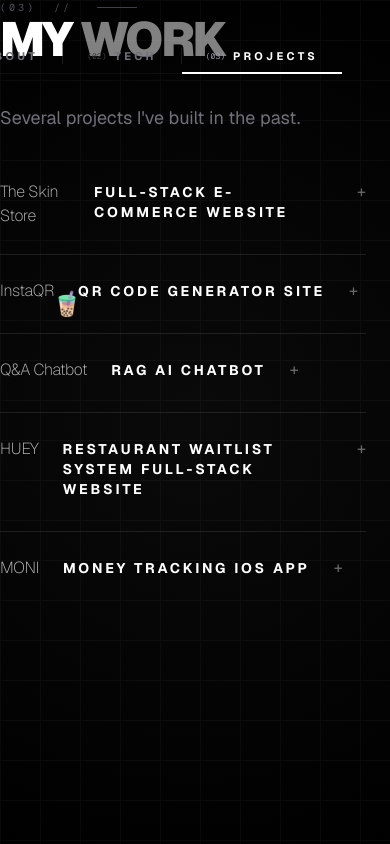
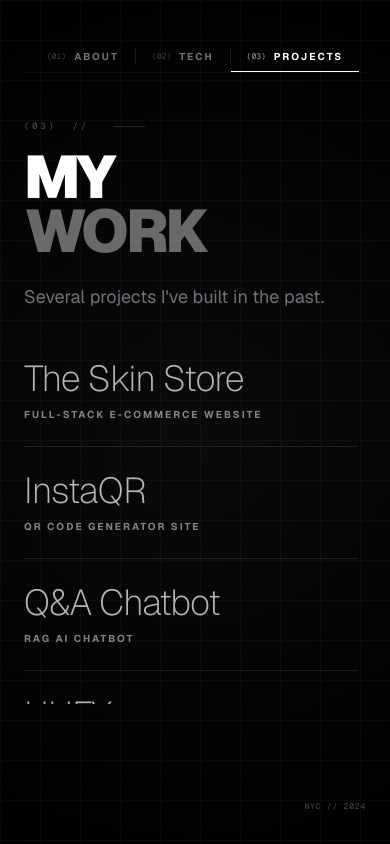
Before and after one commit to annawang-99/portfolio, a Next.js app: page / in a window 390 px wide. Both pictures are taken after a click on the element "projects". Built offline with nearby package versions, Linux system fonts and the light colour scheme.

Commit message:
feat: mobile responsive

```diff
--- a/app/globals.css
+++ b/app/globals.css
@@ -66,10 +66,6 @@ body {
 
 @keyframes scroll-progress {
   to { transform: scaleX(1); }
-}
-
-.newyork:hover {
-  cursor: url('/cursors/newyork.png'), auto;
 }
 
 :root {
--- a/app/page.tsx
+++ b/app/page.tsx
@@ -43,8 +43,8 @@ export default function App() {
         <div className="fixed inset-0 z-0 bg-[radial-gradient(circle_at_center,_#0a0a0a_0%,_black_100%)]" />
         <div className="fixed inset-0 z-0 pointer-events-none opacity-[0.03]" style={{ backgroundImage: `linear-gradient(#ffffff 1px, transparent 1px), linear-gradient(90deg, #ffffff 1px, transparent 1px)`, backgroundSize: '40px 40px' }} />
 
-        <Pointer>
-            <div className="text-2xl -translate-x-1/2 -translate-y-1/2">🧋</div>
+        <Pointer className="">
+            <div className="text-2xl -translate-x-1/2 -translate-y-1/2 hidden md:block">🧋</div>
         </Pointer>
 
         {/* Loading Animation */}
@@ -59,23 +59,30 @@ export default function App() {
                         <span className="absolute font-mono text-[12px] tracking-widest text-white">{progress}%</span>
                     </div>
                     <motion.div
-                        className="mt-3 text-[10px] tracking-[0.2em] text-white/80 font-semibold">
+                        className="mt-3 text-[10px] tracking-[0.2em] text-white/80 font-semibold hidden md:inline">
                         Tip: Hover around the site
+                    </motion.div>
+                    <motion.div
+                        className="mt-3 text-[10px] tracking-[0.2em] text-white/80 font-semibold hidden md:hidden">
+                        Initializing Site....
                     </motion.div>
                 </motion.div>
             )}
         </AnimatePresence>
 
-        <nav className="fixed top-12 right-12 z-[200] flex items-center pointer-events-auto border-b border-white/5 pb-2">
+        <nav className="fixed top-12 left-6 right-6 lg:left-auto md:right-12 z-[200] flex items-center justify-center lg:justify-end
+        pointer-events-auto border-b border-white/5 pb-2 overflow-x-auto scrollbar-hide">
             {sections.map((section, idx) => (
             <React.Fragment key={section.id}>
-                <button onClick={() => setActiveTab(section.id)}
-                className="group relative flex flex-col items-end px-6">
+                <button
+                    onClick={() => setActiveTab(section.id)}
+                    className="group relative flex flex-col items-center lg:items-end px-4 lg:px-6 outline-none cursor-none"
+                >
                     <div className="flex items-center gap-2">
                         <span className={`text-[8px] font-mono transition-colors duration-300 ${activeTab === section.id ? 'text-zinc-400' : 'text-zinc-700'}`}>
                             (0{idx + 1})
                         </span>
-                    <span className={`text-[11px] uppercase tracking-[0.3em] font-bold transition-all duration-300 cursor-none ${
+                        <span className={`text-[10px] lg:text-[12px] uppercase tracking-[0.2em] lg:tracking-[0.3em] font-bold transition-all duration-300 ${
                             activeTab === section.id ? 'text-white' : 'text-zinc-500 hover:text-zinc-300'}`}>
                             {section.id}
                         </span>
@@ -88,39 +95,46 @@ export default function App() {
                     )}
                 </button>
                 {idx < sections.length - 1 && (
-                    <div className="h-4 w-[1px] bg-white/10" />
+                    <div className="h-4 w-[1px] bg-white/10 shrink-0" />
                 )}
             </React.Fragment>
             ))}
         </nav>
 
-        <div className="fixed bottom-12 right-12 z-[200] flex items-center gap-8 pointer-events-none">
+        <div className="fixed bottom-8 lg:bottom-12 right-6 lg:right-12 z-[200] flex items-center gap-8 pointer-events-none">
             <div className="hidden lg:block opacity-30 text-[10px] 2xl:text-[12px] font-mono tracking-[0.2em] uppercase whitespace-nowrap">
                 EST. 1999 // 40.7479° N, 73.9867° W
             </div>
+            <div className="lg:hidden opacity-30 text-[8px] font-mono tracking-[0.1em] uppercase">
+                NYC // 2024
+            </div>
         </div>
 
-        <main className="relative z-[100] h-full w-full flex justify-center md:p-20">
+        <main className="relative z-[100] h-full w-full flex justify-center px-6 pt-30 pb-10 lg:pt-20 lg:px-20 lg:pb-24">
             <AnimatePresence mode="popLayout">
                 {sections.map((section) => (
                 activeTab === section.id && (
-                    <motion.div key={section.id} initial={{ clipPath: "inset(100% 0% 0% 0%)", opacity: 0, y: 40 }}
+                    <motion.div key={section.id}
+                        initial={{ clipPath: "inset(100% 0% 0% 0%)", opacity: 0, y: 40 }}
                         animate={{ clipPath: "inset(0% 0% 0% 0%)", opacity: 1, y: 0 }}
                         exit={{ clipPath: "inset(0% 0% 100% 0%)", opacity: 0, y: -40 }}
                         transition={{ duration: 0.8, ease: [0.22, 1, 0.36, 1] }}
-                    className="w-full flex flex-col items-start">
-                        <div className='flex items-center text-zinc-600 space-x-4 lg:mb-4 2xl:mb-10'>
-                            <p className='tracking-[0.3em] text-[10px] font-mono'>({ section.num }) &nbsp;//&nbsp;</p>
-                            <div className="w-10 h-[1px] bg-zinc-700" />
+                        className="w-full flex flex-col items-start"
+                    >
+                        <div className='flex items-center text-zinc-600 space-x-4 mb-4 md:mb-6 lg:mb-4 2xl:mb-10'>
+                            <p className='tracking-[0.3em] text-[9px] md:text-[10px] font-mono'>({ section.num }) &nbsp;//&nbsp;</p>
+                            <div className="w-8 md:w-10 h-[1px] bg-zinc-800" />
                         </div>
 
-                        <h1 className="text-5xl md:text-8xl lg:text-[110px] font-black uppercase mb-10 tracking-tighter leading-none">
+                        <h1 className="text-6xl md:text-8xl lg:text-[90px] 2xl:text-[110px] font-black uppercase mb-6 md:mb-10 tracking-tighter leading-[0.9] md:leading-none break-words w-full">
                             {section.title.split(' ').map((word, i) => (
-                                <span key={i} className={i % 2 === 0 ? "text-white" : "text-white/50"}>{word}{' '}</span>
+                                <span key={i} className={i % 2 === 0 ? "text-white" : "text-white/40 block md:inline"}>
+                                    {word}{' '}
+                                </span>
                             ))}
                         </h1>
 
-                        <div className="w-full max-h-[60vh] overflow-y-auto custom-scrollbar pr-6 pointer-events-auto">
+                        <div className="w-full max-h-[50vh] md:max-h-[60vh] overflow-y-auto custom-scrollbar pr-2 md:pr-6 pointer-events-auto">
                             <section.component setActiveTab={setActiveTab} />
                         </div>
                     </motion.div>
--- a/app/pages/about.tsx
+++ b/app/pages/about.tsx
@@ -50,7 +50,7 @@ export default function About( { setActiveTab }: AboutProps ) {
             </h3>
         </div>
 
-        <div className="my-12">
+        <div className="my-12 lg:my-6 2xl:my-12">
             <p className="relative text-zinc-400 text-lg leading-relaxed max-w-[500px]">
                 Check out my&nbsp;
                 <a href="https://github.com/annaw-99" target="_blank" rel="noopener noreferrer"
--- a/app/pages/projects.tsx
+++ b/app/pages/projects.tsx
@@ -21,19 +21,19 @@ export default function Projects({ setActiveTab }: ProjectsProps) {
         return (
             <div key={i} className="border-b border-white/10 pb-6 last:border-0">
             <button onClick={() => setExpandedProject(isExpanded ? null : i)} style={{ color: textColor }}
-            className="group flex items-baseline gap-6 w-full text-left focus:outline-none pointer-events-auto cursor-none">
-                <span className="xl:text-6xl font-extralight tracking-tight opacity-70 group-hover:opacity-100 transition-opacity">
+            className="group flex flex-col md:flex-row items-start md:items-baseline gap-2 md:gap-6 w-full text-left focus:outline-none pointer-events-auto cursor-none">
+                <span className="text-4xl md:text-6xl font-extralight tracking-tight opacity-70 group-hover:opacity-100 transition-opacity">
                     {proj.title}
                 </span>
-                <span className="text-sm uppercase tracking-[0.2em] font-bold mb-2">
+                <span className="text-[10px] md:text-sm uppercase tracking-[0.2em] font-bold md:mb-2 opacity-50 md:opacity-100">
                     {proj.subtitle}
                 </span>
-                <span className="text-md opacity-40 group-hover:opacity-100 transition-opacity">
+                <span className="text-md opacity-40 group-hover:opacity-100 transition-opacity hidden md:inline">
                     {isExpanded ? "—" : "+"}
                 </span>
             </button>
 
-            <AnimatePresence>
+            {/* <AnimatePresence>
                 {isExpanded && (
                 <motion.div initial={{ height: 0, opacity: 0 }} animate={{ height: "auto", opacity: 1 }}
                     exit={{ height: 0, opacity: 0 }} transition={{ duration: 0.4, ease: [0.22, 1, 0.36, 1] }}
@@ -85,6 +85,69 @@ export default function Projects({ setActiveTab }: ProjectsProps) {
                 </div>
                 </motion.div>
                 )}
+            </AnimatePresence> */}
+            <AnimatePresence>
+                {isExpanded && (
+                <motion.div initial={{ height: 0, opacity: 0 }} animate={{ height: "auto", opacity: 1 }}
+                    exit={{ height: 0, opacity: 0 }} transition={{ duration: 0.4, ease: [0.22, 1, 0.36, 1] }}
+                    className="overflow-hidden">
+                <div className="pt-6 pb-4 pointer-events-auto">
+                    <div className="w-full">
+                        <div className='mb-6'>
+                            <p className="text-base md:text-lg text-zinc-300 leading-relaxed">
+                                {proj.description}
+                            </p>
+                            {proj.why && (
+                                <p className="text-base md:text-lg text-zinc-300 leading-relaxed">
+                                    <span className='italic'>why?&nbsp;&nbsp;</span>{proj.why}
+                                </p>
+                            )}
+                            {proj.notes && (
+                                <p className="text-base md:text-lg text-zinc-500 leading-relaxed">
+                                    side note:&nbsp;{proj.notes}
+                                </p>
+                            )}
+                        </div>
+
+                        {!!proj.images?.length && (
+                            <div className="mb-6 lg:mb-8 w-full">
+                                <div className="flex space-x-4 overflow-x-auto no-scrollbar pb-2"
+                                    onClick={(e) => e.stopPropagation()}>
+                                    {proj.images.map((src, idx) => (
+                                        <a key={idx} href={proj.siteUrl || proj.repoUrl} target="_blank" rel="noopener noreferrer"
+                                            onClick={(e) => e.stopPropagation()}
+                                            className="relative block min-w-[260px] md:min-w-[400px] h-[160px] md:h-[240px] border border-white/10 hover:border-white/40
+                                            transition-colors cursor-none group/img shrink-0">
+                                            <img src={src} alt={`${proj.title}`}
+                                            className="object-cover w-full h-full group-hover/img:opacity-80 transition-opacity" />
+                                        </a>
+                                    ))}
+                                    <div className="min-w-[24px] md:min-w-[48px] shrink-0 h-1" aria-hidden="true" />
+                                </div>
+                            </div>
+                        )}
+
+                        <div className="flex flex-col md:flex-row md:items-center gap-6">
+                            <div className="flex flex-wrap gap-2">
+                                {proj.techStack.map(tech => (
+                                    <span key={tech} className="px-3 py-1 bg-white/5 border border-white/10 rounded-full text-[10px] uppercase tracking-wider text-zinc-400">
+                                        {tech}
+                                    </span>
+                                ))}
+                            </div>
+                            <div className="flex items-center gap-6 md:gap-4">
+                                {proj.siteUrl && (
+                                    <a href={proj.siteUrl} target="_blank" rel="noopener noreferrer"
+                                    className="cursor-none text-white hover:text-zinc-500 transition-colors text-[11px] md:text-sm font-bold uppercase tracking-widest ml-1">Live Site ↗</a>
+                                )}
+                                <a href={proj.repoUrl} target="_blank" rel="noopener noreferrer"
+                                className="cursor-none text-white hover:text-zinc-500 transition-colors text-[11px] md:text-sm font-bold uppercase tracking-widest">Github Repo ↗</a>
+                            </div>
+                        </div>
+                    </div>
+                </div>
+                </motion.div>
+                )}
             </AnimatePresence>
             </div>
         );
@@ -94,10 +157,10 @@ export default function Projects({ setActiveTab }: ProjectsProps) {
         <div className="border-b border-white/10 pb-6 last:border-0">
             <button onClick={() => setExpandedProject(expandedProject === 999 ? null : 999)} style={{ color: textColor }}
             className="group flex items-baseline gap-6 w-full text-left focus:outline-none pointer-events-auto cursor-none">
-                <span className="xl:text-6xl font-extralight tracking-tight opacity-70 group-hover:opacity-100 transition-opacity">
+                <span className="text-4xl md:text-6xl font-extralight tracking-tight opacity-70 group-hover:opacity-100 transition-opacity">
                     Old Portfolio Sites
                 </span>
-                <span className="text-md opacity-40 group-hover:opacity-100 transition-opacity">
+                <span className="text-md opacity-40 group-hover:opacity-100 transition-opacity hidden md:inline">
                     {expandedProject === 999 ? "-" : "+"}
                 </span>
             </button>
--- a/app/pages/tech.tsx
+++ b/app/pages/tech.tsx
@@ -41,7 +41,7 @@ export default function Tech({ setActiveTab }: TechProps) {
                     <div className="h-px flex-1 bg-white/5" />
                 </div>
 
-                <ul className="space-y-4">
+                <ul className="space-y-2">
                     {group.items.map((skill) => (
                     <li key={skill}
                         onMouseEnter={() => setHoveredSkill(skill)}
```
Lines whose indentation alone changed are shown as unchanged.
